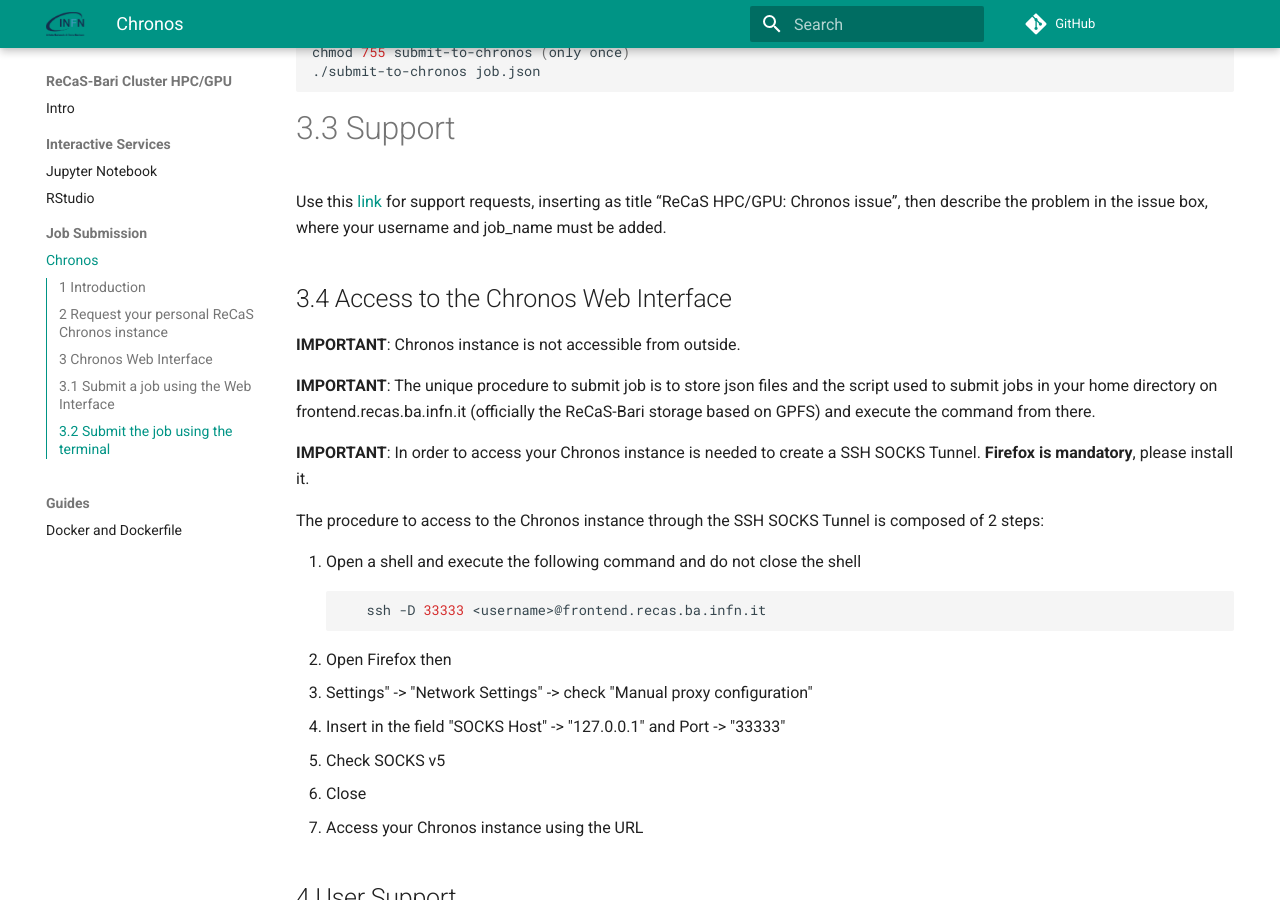
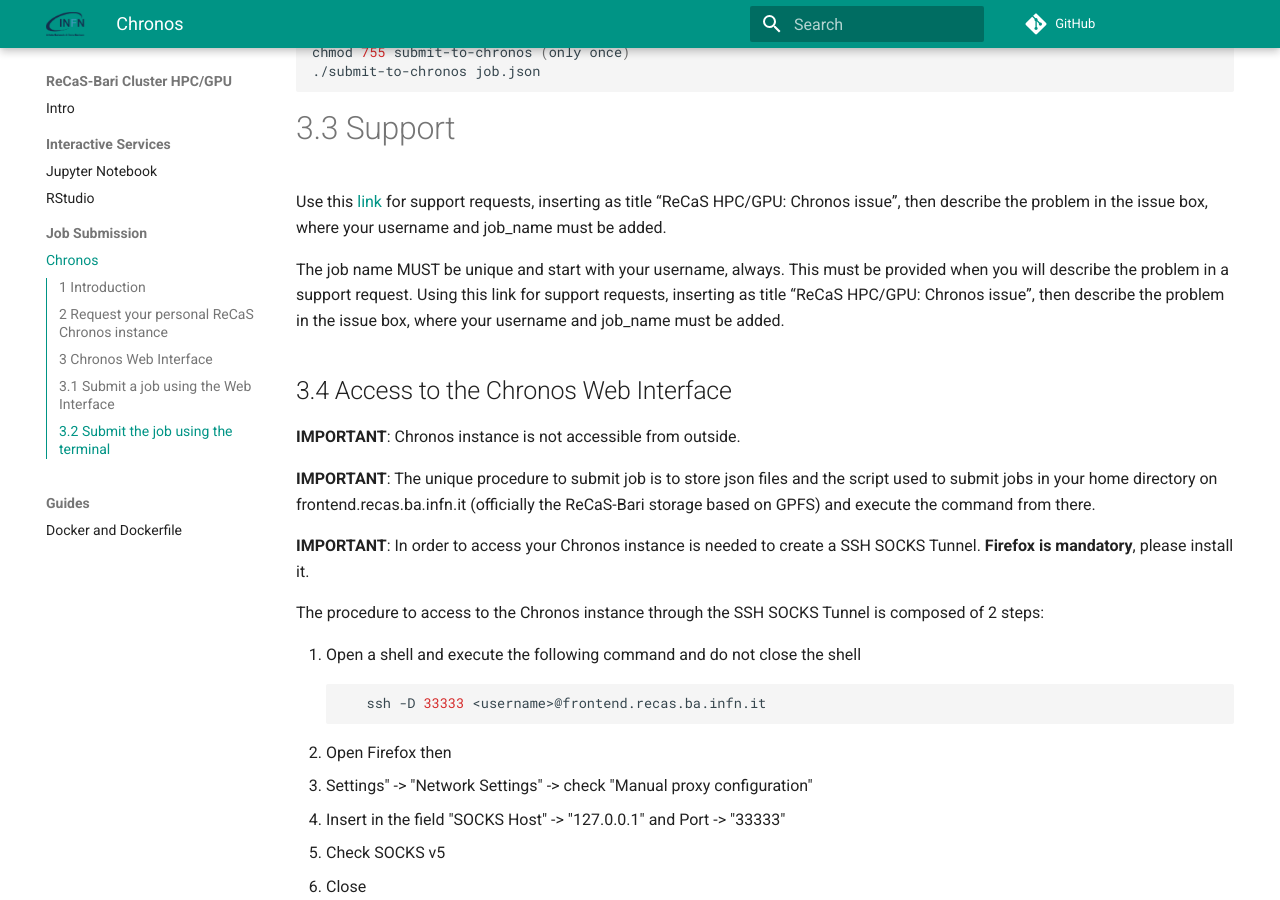
Before and after one commit to jvino/cluster-hpc-gpu-guides, an MkDocs documentation site: the page built from docs/job_submission/chronos.md, in a window 1280 px wide and 900 px high, scrolled down 3809 px. Built offline with MkDocs 1.6.1 and Material for MkDocs 9.7.7, drawn with Linux system fonts in a browser that asks for light colours; comment, search, counter and statistics services are not loaded; some of the changed text lies outside the part shown.

Commit message:
first draft chronos

```diff
--- a/docs/job_submission/chronos.md
+++ b/docs/job_submission/chronos.md
@@ -55,8 +55,8 @@
 !!! note
     - It’s important to insert an unique **name** for each submitted job, this will be important during the debugging phase. The name should **ALWAYS** start with your **username**. Insert dash ( - ) between words. Es “myuser-test-job-1-date-2020-09-34”.
     - The **command** field is specific for each application, what written in the example will not work in your use case. Absolute path is preferred.
-    - **<your-username>** is the user created during the registration.
-    - **<your-container-image>** is the container image name to use for your application.
+    - **your-username** is the user created during the registration.
+    - **your-container-image** is the container image name to use for your application.
     - The **schedule** field is used to type how many times you want to execute the job and the period among execution, please refer to this [guide](https://mesos.github.io/chronos/docs/api.html) (Adding a Scheduled Job - section) if you need it otherwise leave it as you see in the example.
 
 ## 3.2 Submit the job using the terminal
@@ -126,6 +126,9 @@
 #3.3 Support
 Use this [link](https://www.recas-bari.it/index.php/en/recas-bari-servizi-en/support-request) for support requests, inserting as title “ReCaS HPC/GPU: Chronos issue”, then describe the problem in the issue box, where your username and job\_name must be added.
 
+ The job name MUST be unique and start with your username, always. This must be provided when you will describe the problem in a support request. Using this link for support requests, inserting as title “ReCaS HPC/GPU: Chronos issue”, then describe the problem in the issue box, where your username and job_name must be added.
+
+
 
 ## 3.4 Access to the Chronos Web Interface
 **IMPORTANT**: Chronos instance is not accessible from outside.
```
